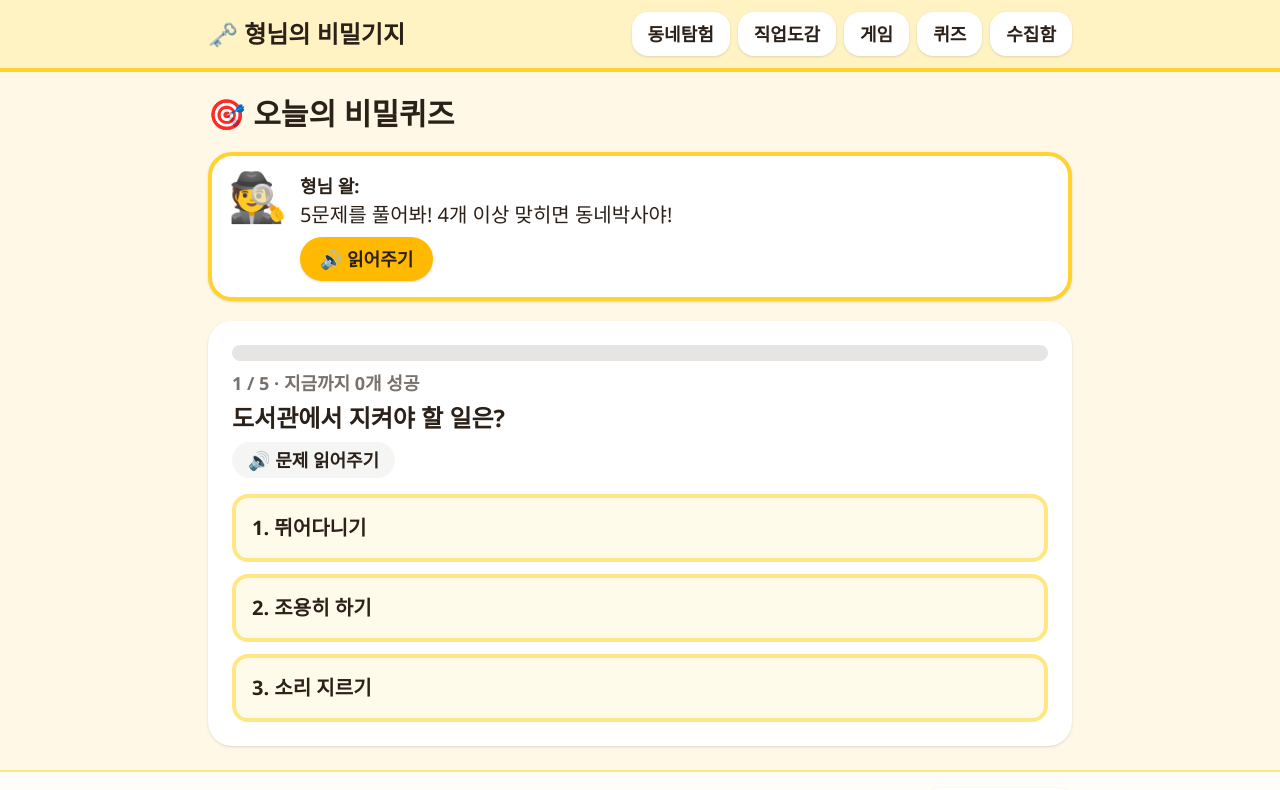
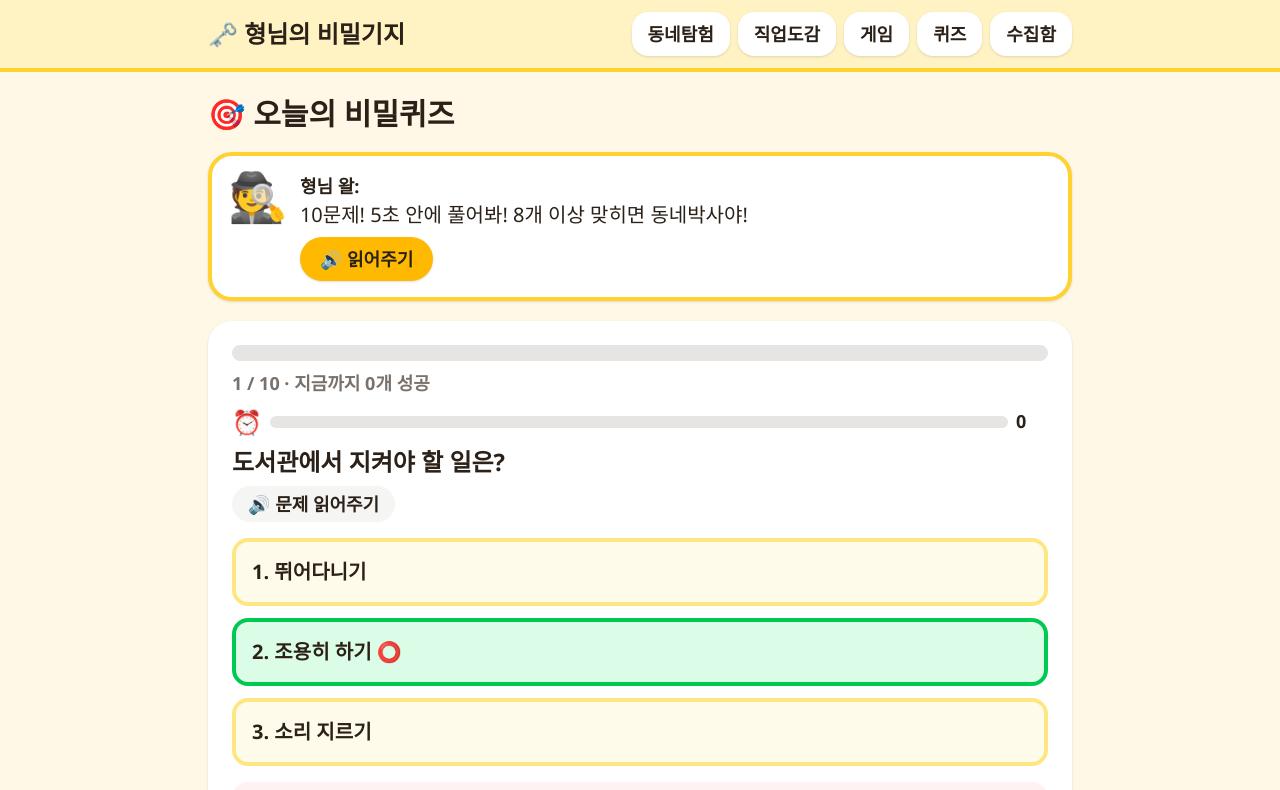
Before and after one commit to hellys3320/brothers, a Next.js app: page /quiz in a window 1280 px wide. Shown: the top 790 px of the page. Built offline with nearby package versions, Linux system fonts and the light colour scheme.

Commit message:
quiz: 5s timer, 10 daily, wrong retry, town quest

```diff
--- a/src/app/print/_components/PrintView.tsx
+++ b/src/app/print/_components/PrintView.tsx
@@ -1,7 +1,7 @@
 "use client";
 
 import { useEffect, useState } from "react";
-import { MOCK_QUIZ, MOCK_JOBS } from "@/lib/mock";
+import { MOCK_JOBS } from "@/lib/mock";
 import { loadMyPlaces } from "@/lib/realTown";
 import { loadMe } from "@/lib/me";
 
@@ -72,8 +72,8 @@ export default function PrintView() {
         </ul>
       </div>
       <div className="rounded-2xl border-2 border-stone-200 p-4">
-        <h2 className="text-xl font-black">퀴즈 {best} / {MOCK_QUIZ.length} (최고 기록)</h2>
-        <p className="font-bold text-stone-500">도장: {best >= 4 ? "동네박사" : best >= 2 ? "탐험대원" : "탐험견습생"}</p>
+        <h2 className="text-xl font-black">퀴즈 최고 {best}개!</h2>
+        <p className="font-bold text-stone-500">도장: {best >= 8 ? "동네박사" : best >= 5 ? "탐험대원" : "탐험견습생"}</p>
       </div>
       <div className="rounded-2xl border-2 border-stone-200 p-4">
         <h2 className="text-xl font-black">탐험일지 {mood}</h2>
--- a/src/app/quiz/_components/QuizRunner.tsx
+++ b/src/app/quiz/_components/QuizRunner.tsx
@@ -1,7 +1,7 @@
 "use client";
 
-import { useEffect, useState } from "react";
-import { MOCK_QUIZ, getDailyQuiz, type QuizItem } from "@/lib/mock";
+import { useEffect, useRef, useState } from "react";
+import { MOCK_QUIZ, getDailyQuiz, QUIZ_PLACE, type QuizItem } from "@/lib/mock";
 import { speak } from "@/lib/speak";
 import { addXP } from "@/lib/xp";
 
@@ -14,6 +14,30 @@ function loadBest(): number {
   }
 }
 
+export interface TownQuest {
+  date: string;
+  kinds: string[];
+  done: boolean;
+}
+
+export function loadQuest(): TownQuest | null {
+  if (typeof window === "undefined") return null;
+  try {
+    const raw = localStorage.getItem("brothers-quest");
+    return raw ? (JSON.parse(raw) as TownQuest) : null;
+  } catch {
+    return null;
+  }
+}
+
+export function saveQuest(q: TownQuest) {
+  try {
+    localStorage.setItem("brothers-quest", JSON.stringify(q));
+  } catch {}
+}
+
+const TIME_LIMIT = 5;
+
 export default function QuizRunner() {
   // 오늘의 문제 (prerender엔 고정, 열리자마자 날짜 기준으로 교체)
   const [quiz, setQuiz] = useState<QuizItem[]>(MOCK_QUIZ.slice(0, 5));
@@ -23,6 +47,9 @@ export default function QuizRunner() {
   const [picks, setPicks] = useState<number[]>([]);
   const [best, setBest] = useState<number>(loadBest);
   const [xpNote, setXpNote] = useState("");
+  const [timeLeft, setTimeLeft] = useState(TIME_LIMIT);
+  const [quest, setQuest] = useState<TownQuest | null>(null);
+  const timeoutRef = useRef<ReturnType<typeof setTimeout> | null>(null);
 
   useEffect(() => {
     // eslint-disable-next-line react-hooks/set-state-in-effect
@@ -33,6 +60,37 @@ export default function QuizRunner() {
   const done = results.length >= quiz.length;
   const score = results.filter(Boolean).length;
 
+  // 5초 타이머 (선택하면 멈춤, 시간 끝이면 타임아웃)
+  useEffect(() => {
+    if (done || !q || picked !== null) return;
+    setTimeLeft(TIME_LIMIT);
+    const iv = setInterval(() => {
+      setTimeLeft((t) => {
+        if (t <= 0.1) {
+          clearInterval(iv);
+          return 0;
+        }
+        return Math.round((t - 0.1) * 10) / 10;
+      });
+    }, 100);
+    return () => clearInterval(iv);
+  }, [idx, done, q, picked, quiz]);
+
+  useEffect(() => {
+    if (timeLeft === 0 && picked === null && !done && q) {
+      setPicked(-1);
+      speak("땡! 시간 끝!");
+      timeoutRef.current = setTimeout(() => advance(-1), 1500);
+    }
+    // eslint-disable-next-line react-hooks/exhaustive-deps
+  }, [timeLeft]);
+
+  useEffect(() => {
+    return () => {
+      if (timeoutRef.current) clearTimeout(timeoutRef.current);
+    };
+  }, []);
+
   function pick(i: number) {
     if (!q || picked !== null) return;
     setPicked(i);
@@ -41,14 +99,26 @@ export default function QuizRunner() {
     else speak(`아쉬워! 정답은 ${q.choices[q.answer]}. ${q.say}`);
   }
 
-  function next() {
-    if (!q || picked === null) return;
-    const ok = picked === q.answer;
+  function advance(choice: number) {
+    if (!q) return;
+    const ok = choice === q.answer;
     const nextResults = [...results, ok];
     setResults(nextResults);
-    setPicks([...picks, picked]);
+    setPicks([...picks, choice]);
     setPicked(null);
     if (nextResults.length >= quiz.length) {
+      finish(nextResults);
+    } else {
+      setIdx(idx + 1);
+    }
+  }
+
+  function next() {
+    if (!q || picked === null || picked === -1) return;
+    advance(picked);
+  }
+
+  function finish(nextResults: boolean[]) {
     const s = nextResults.filter(Boolean).length;
     try {
       const prev = Number(localStorage.getItem("brothers-quiz-best") ?? "0");
@@ -74,28 +144,41 @@ export default function QuizRunner() {
       setXpNote("");
       speak(`끝! 아쉬워! 다시 해보자!`);
     }
-    } else {
-      setIdx(idx + 1);
-    }
+    // 동네 미션 발급: 틀린 문제의 장소를 동네에서 찾기 (최대 2곳)
+    const kinds = [...new Set(
+      quiz
+        .map((item, i) => (!nextResults[i] ? QUIZ_PLACE[item.id] : null))
+        .filter((k): k is string => !!k)
+    )].slice(0, 2);
+    const finalKinds = kinds.length > 0 ? kinds : ["빵집"];
+    const nq: TownQuest = { date: today, kinds: finalKinds, done: false };
+    saveQuest(nq);
+    setQuest(nq);
   }
 
-  function retry() {
+  function resetTo(list: QuizItem[]) {
+    setQuiz(list);
     setIdx(0);
     setPicked(null);
     setResults([]);
     setPicks([]);
     setXpNote("");
+    setQuest(null);
+    setTimeLeft(TIME_LIMIT);
+  }
+
+  function retry() {
+    resetTo(quiz);
   }
 
   function otherQuiz() {
     const rest = MOCK_QUIZ.filter((item) => !quiz.some((x) => x.id === item.id));
-    const shuffled = [...rest].sort(() => Math.random() - 0.5).slice(0, 5);
-    setQuiz(shuffled.length > 0 ? shuffled : getDailyQuiz());
-    setIdx(0);
-    setPicked(null);
-    setResults([]);
-    setPicks([]);
-    setXpNote("");
+    const shuffled = [...rest].sort(() => Math.random() - 0.5).slice(0, 10);
+    resetTo(shuffled.length > 0 ? shuffled : getDailyQuiz());
+  }
+
+  function retryWrong() {
+    resetTo(quiz.filter((_, i) => !results[i]));
   }
 
   if (done) {
@@ -106,10 +189,15 @@ export default function QuizRunner() {
           <h2 className="text-3xl font-black">
             끝! {quiz.length}개 중 {score}개 맞혔어!
           </h2>
-          <p className="mt-2 text-xl font-bold">{score >= 4 ? "칭호: 동네박사!" : score >= 2 ? "칭호: 탐험대원!" : "칭호: 탐험견습생!"}</p>
+          <p className="mt-2 text-xl font-bold">{score >= 8 ? "칭호: 동네박사!" : score >= 5 ? "칭호: 탐험대원!" : "칭호: 탐험견습생!"}</p>
           <p className="mt-1 font-bold text-stone-500">역대 최고: {Math.max(best, score)}개</p>
           {xpNote && <p className="mt-1 text-xl font-black text-violet-700">{xpNote}</p>}
           <div className="mt-4 flex flex-col gap-2">
+            {score < quiz.length && (
+              <button type="button" onClick={retryWrong} className="w-full rounded-2xl bg-red-300 px-6 py-3 text-xl font-black">
+                ❌ 틀린 문제 다시 풀기! ({quiz.length - score}개)
+              </button>
+            )}
             <button type="button" onClick={otherQuiz} className="w-full rounded-2xl bg-emerald-400 px-6 py-3 text-xl font-black">
               🎲 다른 문제 풀기!
             </button>
@@ -123,6 +211,16 @@ export default function QuizRunner() {
             </div>
           </div>
         </div>
+        {quest && (
+          <div className="animate-pop rounded-3xl bg-gradient-to-r from-emerald-300 to-sky-300 p-5 text-center shadow">
+            <h3 className="text-2xl font-black">🔍 동네 미션 발급!</h3>
+            <p className="text-xl font-bold">동네탐험에서 {quest.kinds.join("·")} 핀을 찾아봐!</p>
+            <p className="font-bold">찾으면 보너스 +5 XP!</p>
+            <a href="/town" className="mt-2 block rounded-2xl bg-white px-4 py-3 text-xl font-black">
+              🗺️ 미션 하러 가기!
+            </a>
+          </div>
+        )}
         <div className="rounded-3xl bg-white p-6 shadow">
           <h3 className="text-2xl font-black">📝 정답 확인!</h3>
           <ul className="mt-3 flex flex-col gap-3">
@@ -132,10 +230,10 @@ export default function QuizRunner() {
               return (
                 <li key={item.id} className={`rounded-2xl border-4 p-4 ${ok ? "border-green-400 bg-green-50" : "border-red-300 bg-red-50"}`}>
                   <p className="text-lg font-black">
-                    {ok ? "⭕" : "❌"} {i + 1}. {item.q}
+                    {ok ? "⭕" : mine === -1 ? "⏰" : "❌"} {i + 1}. {item.q}
                   </p>
                   <p className="mt-1 font-bold">
-                    내가 고른 답: {mine != null ? `${mine + 1}. ${item.choices[mine]}` : "없음"}
+                    내가 고른 답: {mine == null || mine === -1 ? "시간 끝!" : `${mine + 1}. ${item.choices[mine]}`}
                   </p>
                   {!ok && <p className="font-black text-emerald-700">정답: {item.answer + 1}. {item.choices[item.answer]}</p>}
                   <p className="mt-1 text-sm font-bold text-stone-500">{item.say}</p>
@@ -161,7 +259,17 @@ export default function QuizRunner() {
       <p className="mt-2 font-black text-stone-500">
         {idx + 1} / {quiz.length} · 지금까지 {score}개 성공
       </p>
-      <h2 className="mt-1 text-2xl font-black">{q.q}</h2>
+      <div className={`mt-2 flex items-center gap-2 ${timeLeft <= 2 && picked === null ? "animate-wiggle" : ""}`}>
+        <span className="text-2xl">⏰</span>
+        <div className="h-3 flex-1 overflow-hidden rounded-full bg-stone-200">
+          <div
+            className={`h-full rounded-full transition-all ${timeLeft <= 2 ? "bg-red-400" : "bg-sky-400"}`}
+            style={{ width: `${(timeLeft / TIME_LIMIT) * 100}%` }}
+          />
+        </div>
+        <span className="w-8 font-black">{Math.ceil(timeLeft)}</span>
+      </div>
+      <h2 className="mt-2 text-2xl font-black">{q.q}</h2>
       <button
         type="button"
         onClick={() => speak(q.q)}
@@ -171,8 +279,9 @@ export default function QuizRunner() {
       </button>
       <div className="mt-4 flex flex-col gap-3">
         {q.choices.map((c, i) => {
-          const isAnswer = picked !== null && i === q.answer;
+          const isAnswer = picked !== null && picked !== -1 && i === q.answer;
           const isWrongPick = picked === i && i !== q.answer;
+          const isTimeout = picked === -1;
           return (
             <button
               key={c}
@@ -184,15 +293,17 @@ export default function QuizRunner() {
                   ? "border-green-500 bg-green-100"
                   : isWrongPick
                     ? "border-red-400 bg-red-100"
+                    : isTimeout && i === q.answer
+                      ? "border-green-500 bg-green-100"
                       : "border-amber-200 bg-amber-50"
               }`}
             >
-              {i + 1}. {c} {isAnswer ? "⭕" : isWrongPick ? "❌" : ""}
+              {i + 1}. {c} {isAnswer || (isTimeout && i === q.answer) ? "⭕" : isWrongPick ? "❌" : ""}
             </button>
           );
         })}
       </div>
-      {picked !== null && (
+      {picked !== null && picked !== -1 && (
         <div className="mt-4 rounded-2xl bg-stone-100 p-4">
           <p className="text-lg font-bold">{q.say}</p>
           <button
@@ -204,6 +315,11 @@ export default function QuizRunner() {
           </button>
         </div>
       )}
+      {picked === -1 && (
+        <div className="mt-4 rounded-2xl bg-red-50 p-4 text-center">
+          <p className="text-xl font-black">⏰ 시간 끝! 정답을 확인해!</p>
+        </div>
+      )}
     </div>
   );
 }
--- a/src/app/quiz/page.tsx
+++ b/src/app/quiz/page.tsx
@@ -5,7 +5,7 @@ export default function QuizPage() {
   return (
     <div className="flex flex-col gap-5">
       <h1 className="text-3xl font-black">🎯 오늘의 비밀퀴즈</h1>
-      <HyungnimTalk text="5문제를 풀어봐! 4개 이상 맞히면 동네박사야!" />
+      <HyungnimTalk text="10문제! 5초 안에 풀어봐! 8개 이상 맞히면 동네박사야!" />
       <QuizRunner />
     </div>
   );
--- a/src/app/town/_components/TownExplorer.tsx
+++ b/src/app/town/_components/TownExplorer.tsx
@@ -207,6 +207,19 @@ export default function TownExplorer() {
     } catch {}
     addXP(10, `${f.name} 발견!`);
     logStamp(id, f.name, f.stamp, f.dong);
+    // 퀴즈 동네 미션 보너스 (오늘 발급 + 해당 종류 첫 발견)
+    try {
+      const raw = localStorage.getItem("brothers-quest");
+      if (raw) {
+        const quest = JSON.parse(raw) as { date: string; kinds: string[]; done: boolean };
+        if (!quest.done && quest.date === new Date().toDateString() && quest.kinds.includes(f.kind)) {
+          quest.done = true;
+          localStorage.setItem("brothers-quest", JSON.stringify(quest));
+          addXP(5, "동네 미션 완료!");
+          setTimeout(() => speak("보너스! 동네 미션 완료! 5 XP 더 받았다!"), 2500);
+        }
+      }
+    } catch {}
     const gotNow = next.filter((n) => places.some((p) => p.id === n)).length;
     speak(`${f.name} 도착! ${f.easy} 스탬프를 받았다! 수집함에 저장됐다!`);
     setCheer(`${f.stamp} ${f.name} 찾았다! (${gotNow}/${places.length})`);
--- a/src/lib/mock.ts
+++ b/src/lib/mock.ts
@@ -195,7 +195,7 @@ export const MOCK_QUIZ: QuizItem[] = [
   { id: "q20", q: "수영장에서 제일 먼저?", choices: ["구명조끼 입기", "깊은 곳 먼저", "뛰어들기"], answer: 0, say: "맞아! 안전이 1등!" },
 ];
 
-// 날짜별 오늘의 퀴즈 5개 (매일 자정 바뀜, 온 나라는 같은 문제)
+// 날짜별 오늘의 퀴즈 10개 (매일 자정 바뀜, 온 나라는 같은 문제)
 export function getDailyQuiz(date = new Date()): QuizItem[] {
   const seed = date.getFullYear() * 372 + (date.getMonth() + 1) * 31 + date.getDate();
   let s = seed;
@@ -211,5 +211,19 @@ export function getDailyQuiz(date = new Date()): QuizItem[] {
     const k = Math.floor(rand() * (i + 1));
     [pool[i], pool[k]] = [pool[k], pool[i]];
   }
-  return pool.slice(0, 5);
+  return pool.slice(0, 10);
 }
+
+// 문제 → 동네 장소 연결 (퀴즈-탐험 미션용)
+export const QUIZ_PLACE: Record<string, "도서관" | "공원" | "학교" | "빵집" | "병원" | "안전지킴이집"> = {
+  q1: "안전지킴이집",
+  q3: "빵집",
+  q4: "도서관",
+  q6: "도서관",
+  q8: "안전지킴이집",
+  q9: "병원",
+  q11: "안전지킴이집",
+  q12: "안전지킴이집",
+  q16: "공원",
+  q17: "안전지킴이집",
+};
```
Lines whose indentation alone changed are shown as unchanged.
